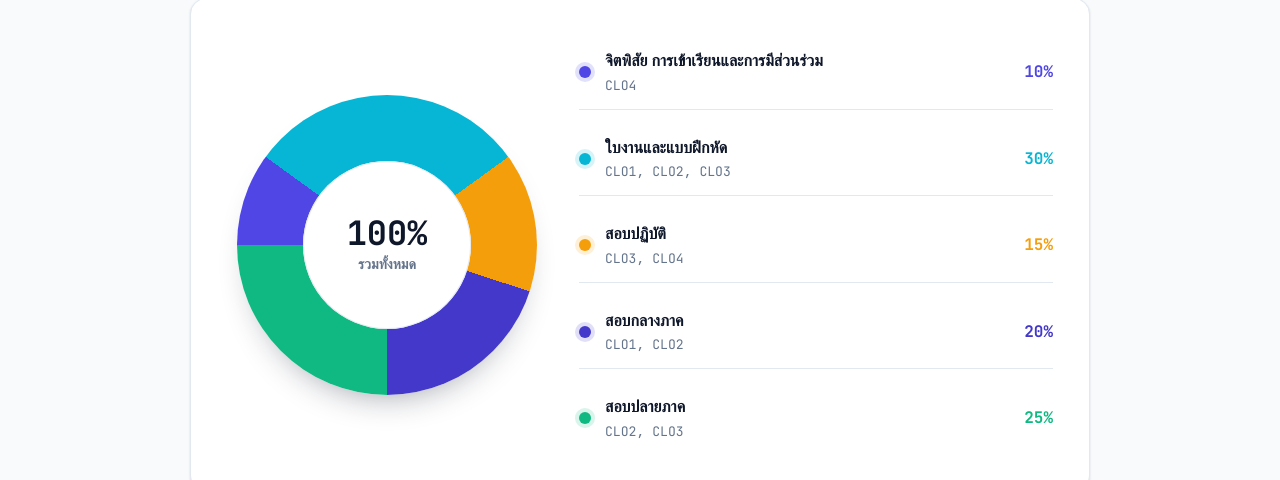
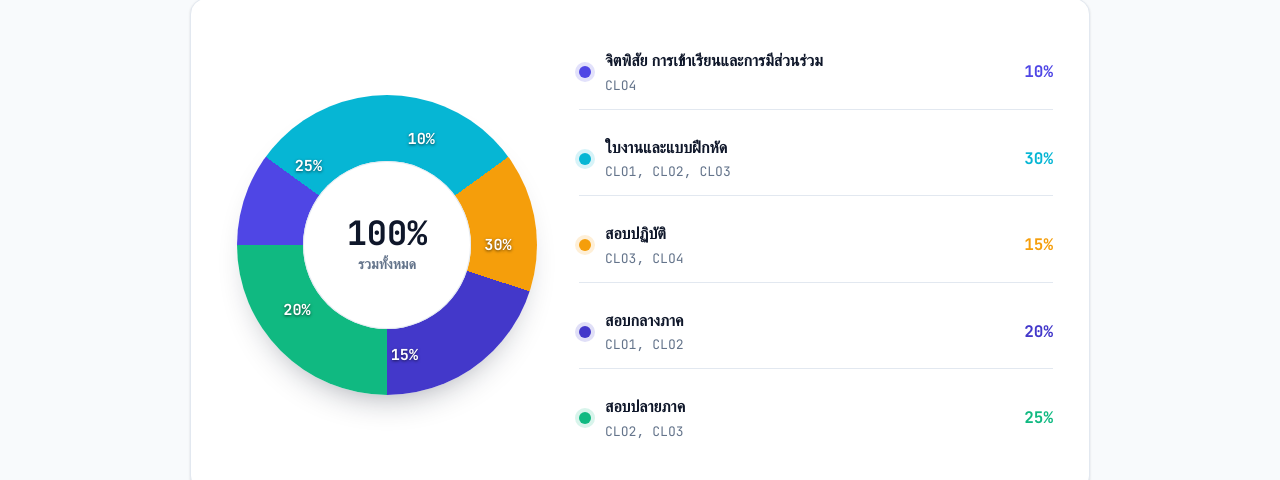
Before and after one commit to alfaXphoori/Digital, a Jekyll site: the page built from index.html, in a window 1280 px wide and 1400 px high, scrolled down 3270 px. Shown: the part 128-608 px from the top of the window. Built offline with Jekyll 4.4.1, drawn with Linux system fonts in a browser that asks for light colours; some web fonts are replaced.

Commit message:
Add percentage labels inside the pie chart slices

```diff
--- a/assets/css/style.css
+++ b/assets/css/style.css
@@ -203,6 +203,17 @@ table.schedule tbody tr:hover { background: #f8fafc; }
   text-align: center;
   z-index: 1;
 }
+.assess__label {
+  position: absolute;
+  transform: translate(-50%, -50%);
+  font-family: "JetBrains Mono", monospace;
+  font-size: 0.95rem;
+  font-weight: 700;
+  color: #fff;
+  text-shadow: 0 1px 3px rgba(0,0,0,0.6);
+  pointer-events: none;
+  z-index: 2;
+}
 .assess__total-num {
   font-family: "JetBrains Mono", monospace;
   font-size: clamp(1.55rem, 4vw, 2.1rem);
--- a/index.html
+++ b/index.html
@@ -122,6 +122,12 @@ title: หน้าแรก
           <span class="assess__total-num">100%</span>
           <span class="assess__total-label">รวมทั้งหมด</span>
         </div>
+        <!-- Pie chart slice labels -->
+        <span class="assess__label" style="left: 61.4%; top: 14.8%;">10%</span>
+        <span class="assess__label" style="left: 87%; top: 50%;">30%</span>
+        <span class="assess__label" style="left: 55.8%; top: 86.5%;">15%</span>
+        <span class="assess__label" style="left: 20%; top: 71.7%;">20%</span>
+        <span class="assess__label" style="left: 23.8%; top: 23.8%;">25%</span>
       </div>
       <ul class="assess__legend" aria-label="รายละเอียดเกณฑ์การประเมิน">
         <li class="assess__item assess__item--affective">
```
